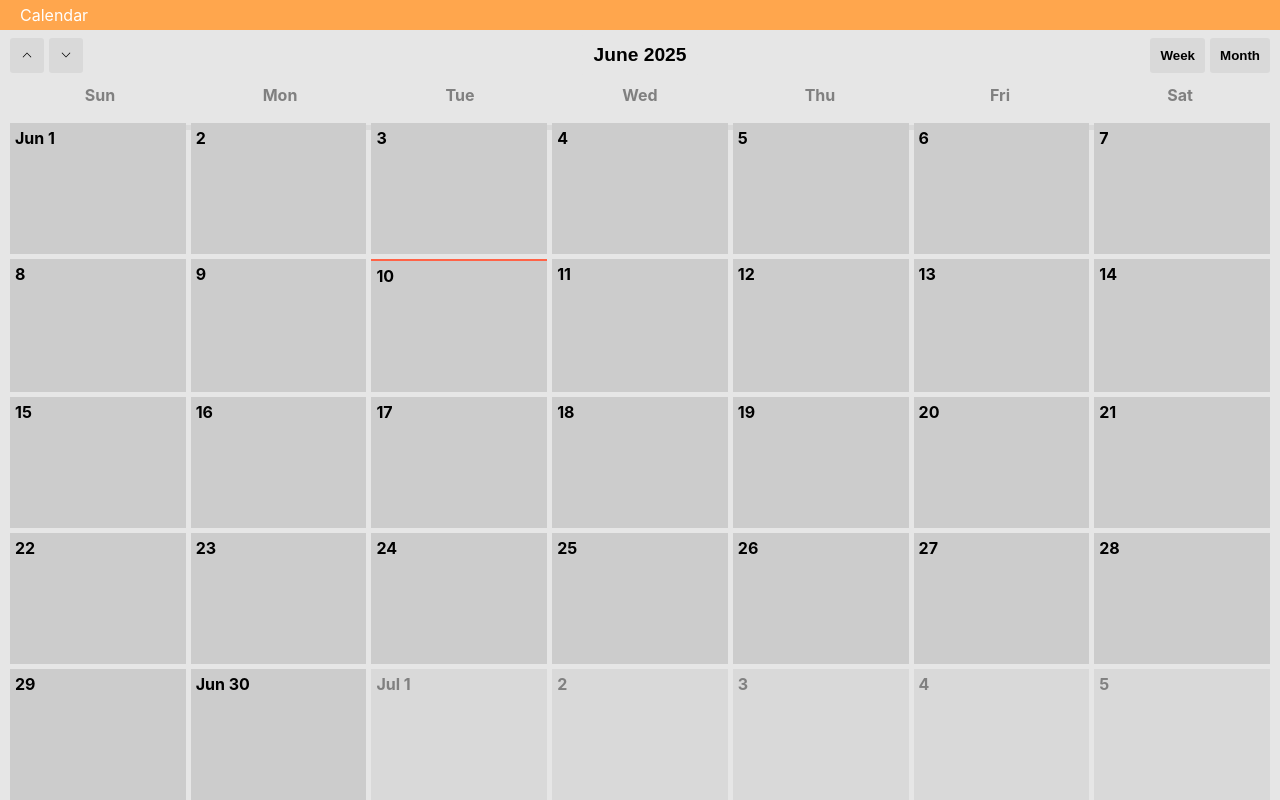
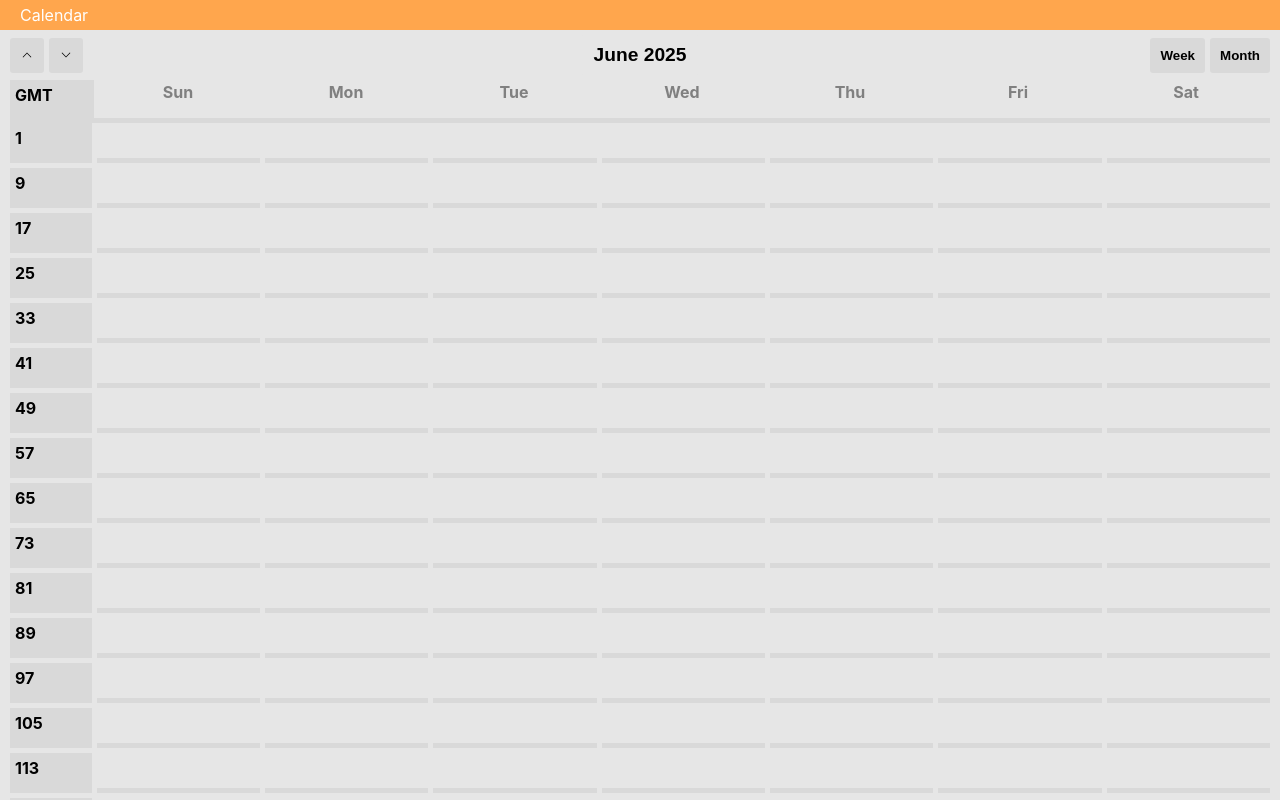
Before and after one commit to MiniKieffer/task_calendar_React, a React (Create React App) app: page / in a window 1280 px wide. Both pictures are taken after a click on the button "Week". Built offline with nearby package versions, Linux system fonts and the light colour scheme.

Commit message:
add_week_UI

```diff
--- /dev/null
+++ b/src/components/calendar/calendarBody/calendarMonthBody/index.tsx
@@ -0,0 +1,50 @@
+import React from "react";
+import {
+         CalendarGridContainer,
+         CalendarBodyContainer,
+         MonthGridCell
+        } from "../styles";
+import useCalendarDates from "@/hooks/calendar/useCalendarDates";
+import { Days, Months } from "@/utils/calendar";
+
+interface calendarMonthBodyComponentProps {
+  displayDate: Date;  // The message prop must be a string
+}
+
+const CalendarMonthBody: React.FC<calendarMonthBodyComponentProps> = ({ displayDate }) => {
+  const { currentMonthDates, lastMonthDates, nextMonthDates } = useCalendarDates(displayDate);
+
+  return (
+    <CalendarBodyContainer>
+      <CalendarGridContainer variant="calendarDayBar">
+        {Days.map((day, index) => (
+          <MonthGridCell variant="dayBarCell" key={index}>
+            {day}
+          </MonthGridCell>
+        ))}
+      </ CalendarGridContainer>
+      <CalendarGridContainer variant="calendarMonthBox">
+        {lastMonthDates.map((date, index) => (
+          <MonthGridCell variant="otherMonthCell" key={index}>
+            {index === lastMonthDates.length - 1 && `${Months[displayDate.getMonth() === 0 ? 11 : displayDate.getMonth() - 1]} `}
+            {date}
+          </MonthGridCell>
+        ))}
+        {currentMonthDates.map((date, index) => (
+          <MonthGridCell variant={date === new Date().getDate() && displayDate.getMonth() === new Date().getMonth() ? "todayCell" : "thisMonthCell"} key={index}>
+            {(date === 1 || index === currentMonthDates.length - 1) && `${Months[displayDate.getMonth()]} `}
+            {date}
+          </MonthGridCell>
+        ))}
+        {nextMonthDates.map((date, index) => (
+          <MonthGridCell variant="otherMonthCell" key={index}>
+            {(date === 1) && `${Months[displayDate.getMonth() === 11 ? 0 : displayDate.getMonth() + 1]} `}
+            {date}
+          </MonthGridCell>
+        ))}
+      </ CalendarGridContainer>
+    </CalendarBodyContainer>
+  );
+}
+
+export default CalendarMonthBody;
--- /dev/null
+++ b/src/components/calendar/calendarBody/calendarWeekBody/index.tsx
@@ -0,0 +1,35 @@
+import React from "react";
+import {
+         CalendarGridContainer,
+         WeekGridCell
+        } from "../styles";
+import { Days } from "@/utils/calendar";
+
+interface calendarWeekBodyComponentProps {
+  displayDate: Date;  // The message prop must be a string
+}
+
+const CalendarWeekBody: React.FC<calendarWeekBodyComponentProps> = ({ displayDate }) => {
+
+  return (
+    <>
+      <CalendarGridContainer variant="calendarWeekDayBar">
+        <WeekGridCell variant="timeBarCell">GMT</WeekGridCell>
+        {Days.map((day, index) => (
+          <WeekGridCell variant="dayBarCell" key={index}>
+            {day}
+          </WeekGridCell>
+        ))}
+      </ CalendarGridContainer>
+      <CalendarGridContainer variant="calendarWeekBox">
+        {Array.from({ length: 192 }).map((_, index) => (
+          <WeekGridCell variant={(index + 1) % 8 === 1 ? "timeBarCell" : "dayBarCell"} key={index}>
+            {((index + 1) % 8 === 1) && `${index + 1} `}
+          </WeekGridCell>
+      ))}
+      </ CalendarGridContainer>
+    </>
+  );
+}
+
+export default CalendarWeekBody;
--- a/src/components/calendar/calendarBody/index.tsx
+++ b/src/components/calendar/calendarBody/index.tsx
@@ -1,46 +1,19 @@
 import React from "react";
-import {
-         CalendarGridContainer,
-         CalendarBodyContainer,
-         MonthGridCell
-        } from "./styles";
-import useCalendarDates from "@/hooks/calendar/useCalendarDates";
-import { Days, Months } from "@/utils/calendar";
+import { CalendarBodyContainer } from "./styles";
+import CalendarMonthBody from "./calendarMonthBody";
+import CalendarWeekBody from "./calendarWeekBody";
 
 interface calendarBodyComponentProps {
-  currentDate: Date;  // The message prop must be a string
+  displayDate: Date;  // The message prop must be a string
+  weekMonthConversion: string;
 }
 
-const CalendarBody: React.FC<calendarBodyComponentProps> = ({ currentDate }) => {
-  const { currentMonthDates, lastMonthDates, nextMonthDates } = useCalendarDates(currentDate);
+const CalendarBody: React.FC<calendarBodyComponentProps> = ({ displayDate, weekMonthConversion }) => {
 
   return (
     <CalendarBodyContainer>
-      <CalendarGridContainer variant="calendarDayBar">
-        {Days.map((day, index) => (
-          <MonthGridCell variant="dayBarCell" key={index}>
-            {(index === currentMonthDates.length - 1) && `${Months[currentDate.getMonth() - 1]} `}
-            {day}
-          </MonthGridCell>
-        ))}
-      </ CalendarGridContainer>
-      <CalendarGridContainer variant="calendarMainBox">
-        {lastMonthDates.map((day, index) => (
-          <MonthGridCell variant="otherMonthCell" key={index}>{day}</MonthGridCell>
-        ))}
-        {currentMonthDates.map((day, index) => (
-          <MonthGridCell variant={day === new Date().getDate() ? "todayCell" : "thisMonthCell"} key={index}>
-            {(day === 1 || index === currentMonthDates.length - 1) && `${Months[currentDate.getMonth()]} `}
-            {day}
-          </MonthGridCell>
-        ))}
-        {nextMonthDates.map((day, index) => (
-          <MonthGridCell variant="otherMonthCell" key={index}>
-            {(day === 1) && `${Months[currentDate.getMonth() + 1]} `}
-            {day}
-          </MonthGridCell>
-        ))}
-      </ CalendarGridContainer>
+      { weekMonthConversion === 'month' && <CalendarMonthBody displayDate = {displayDate} /> }
+      { weekMonthConversion === 'week' && <CalendarWeekBody displayDate={displayDate} /> }
     </CalendarBodyContainer>
   );
 }
--- a/src/components/calendar/calendarBody/styles.ts
+++ b/src/components/calendar/calendarBody/styles.ts
@@ -1,26 +1,74 @@
 import styled, { css } from 'styled-components';
 
 export const CalendarBodyContainer = styled.div`
-  Height: calc(100vh - 80px)
+  Height: calc(100vh - 80px);
+  overflow: auto;
 `
 
-export const CalendarGridContainer = styled.div<{ variant?: 'calendarDayBar' | 'calendarMainBox' }>`
+export const CalendarGridContainer = styled.div<{ variant?: 'calendarDayBar' | 'calendarMonthBox' | 'calendarWeekBox' | 'calendarWeekDayBar' }>`
   display: grid;
-  grid-template-columns: repeat(7, 1fr);
+
 
   ${(props) =>
     props.variant === 'calendarDayBar' &&
     css`
+      grid-template-columns: repeat(7, 1fr);
       height: 6%;
     `}
 
   ${(props) =>
-    props.variant === 'calendarMainBox' &&
+    props.variant === 'calendarMonthBox' &&
     css`
+      grid-template-columns: repeat(7, 1fr);
+      gap: 5px;
+      height: 94%;
+    `}
+
+  ${(props) =>
+    props.variant === 'calendarWeekDayBar' &&
+    css`
+      grid-template-columns: 0.5fr repeat(7, 1fr);
+      height: 6%;
+    `}
+
+  ${(props) =>
+    props.variant === 'calendarWeekBox' &&
+    css`
+      grid-template-columns: 0.5fr repeat(7, 1fr);
       gap: 5px;
       height: 94%;
     `}
 `;
+
+export const WeekGridCell = styled.div<{ variant?: 'dayBarCell' | 'timeBarCell' | 'weekCell' }>`
+  padding: 5px;
+  font-weight: bold;
+  min-height: 10px;
+
+  ${(props) =>
+    props.variant === 'dayBarCell' &&
+    css`
+      display: flex;
+      justify-content: center;
+      align-items: center;
+      color: grey;
+      padding-bottom: 20px;
+      border-bottom: 5px solid #d9d9d9;
+    `}
+
+  ${(props) =>
+    props.variant === 'timeBarCell' &&
+    css`
+      background-color: #d9d9d9;
+      grid-column-gap: 0px;
+    `}
+
+  ${(props) =>
+    props.variant === 'weekCell' &&
+    css`
+      background-color: #cccccc;
+    `}
+`
 
 export const MonthGridCell = styled.div<{ variant?: 'dayBarCell' | 'thisMonthCell' |  'otherMonthCell' | 'todayCell'}>`
   padding: 5px;
--- a/src/components/common/customButton/styles.ts
+++ b/src/components/common/customButton/styles.ts
@@ -11,6 +11,7 @@ export const StyledButton = styled.button<{ variant?: 'calenderHeaderWeekMonth'
 
   &:active {
     transform: scale(0.97);
+    background-color: gray;
   }
 
   ${(props) =>
--- a/src/pages/calendar/index.tsx
+++ b/src/pages/calendar/index.tsx
@@ -4,46 +4,50 @@ import CalendarBody from '../../components/calendar/calendarBody';
 import { CalendarContainer } from './styles';
 
 const CalenderPage: React.FC = () => {
-  const [currentDate, setCurrentDate] = useState<Date>(new Date());
-  const [monthChangeDirection, setMonthChangeDirection] = useState<string>('')
+  const [displayDate, setDisplayDate] = useState<Date>(new Date());
+  const [monthChangeDirection, setMonthChangeDirection] = useState<string>('');
+  const [weekMonthConversion, setWeekMonthConversion] = useState<string>('month');
   useEffect(() => {
     const intervalId = setInterval(() => {
       const newDate = new Date().toLocaleDateString();
-      if (newDate !== currentDate.toLocaleDateString()) {
-        setCurrentDate(new Date());  // Update the state, which will trigger a re-render
+      if (newDate !== displayDate.toLocaleDateString()) {
+        setDisplayDate(new Date());  // Update the state, which will trigger a re-render
       }
     }, 60000); // Check every minute (60000 ms)
 
     // Clean up the interval when the component unmounts
     return () => clearInterval(intervalId);
-  },[currentDate]);
+  },[displayDate]);
 
   // Reset calendar date according to month change event
   useEffect(() => {
-    const newDate = new Date(currentDate);
+    const newDate = new Date(displayDate);
+    newDate.setDate(1);
     if(monthChangeDirection === 'next') {
-      newDate.setDate(1);
-      newDate.setMonth(currentDate.getMonth() + 1);
-      setCurrentDate(newDate);
+      newDate.setMonth(displayDate.getMonth() + 1);
+      setDisplayDate(newDate);
+      setMonthChangeDirection('');
+    } else if(monthChangeDirection === 'previous') {
+      newDate.setMonth(displayDate.getMonth() - 1);
+      setDisplayDate(newDate);
       setMonthChangeDirection('');
     }
-    if(monthChangeDirection === 'previous') {
-      newDate.setDate(1);
-      newDate.setMonth(currentDate.getMonth() - 1);
-      setCurrentDate(newDate);
-      setMonthChangeDirection('');
-    }
-  }, [monthChangeDirection, currentDate])
+
+  }, [monthChangeDirection, displayDate])
 
   const handleChangeMonth = (monthChangeDirection:string) => {
     setMonthChangeDirection(monthChangeDirection);
   }
 
+  const handleWeekMonthConversion = (weekMonthConversion:string) => {
+    setWeekMonthConversion(weekMonthConversion);
+  }
+
   return (
     <>
       <CalendarContainer>
-        <CalendarHeader changeMonth={handleChangeMonth} currentDate={currentDate}/>
-        <CalendarBody currentDate={currentDate} />
+        <CalendarHeader changeMonth={handleChangeMonth} displayDate={displayDate} weekMonthConversion={handleWeekMonthConversion} />
+        <CalendarBody displayDate={displayDate} weekMonthConversion = {weekMonthConversion} />
       </CalendarContainer>
     </>
   );
--- a/src/utils/calendar/utils.ts
+++ /dev/null
@@ -1,56 +0,0 @@
-export const Days = ["Sun", "Mon", "Tue", "Wed", "Thu", "Fri", "Sat"];
-export const Months = ["Jan", "Feb", "Mar", "Apr", "May", "Jun", "Jul", "Aug", "Sep", "Oct", "Nov", "Dec"];
-export const MonthsFullName = ["January", "Febrary", "March", "April", "May", "June", "July", "August", "September", "October", "November", "December"];
-
-export const getCurrentMonthFirstDayIndex = (currentDate : Date) => {
-    const currentMonthFirstDay = new Date(currentDate.getFullYear(), currentDate.getMonth(), 1);
-    const firstDayIndex = currentMonthFirstDay.getDay();
-    return(firstDayIndex);
-}
-
-export const getNextMonthFirstDayIndex = (currentDate : Date) => {
-    const nextMonthFirstDay = new Date(currentDate.getFullYear(), currentDate.getMonth() + 1, 1);
-    const nextMonthFirstDayIndex = nextMonthFirstDay.getDay();
-    return(nextMonthFirstDayIndex);
-}
-
-export const getCurrentMonthDates = (currentDate : Date) => {
-    const currentMonthDates: number[] = [];
-    const currentMonthLastDay = new Date(currentDate.getFullYear(), currentDate.getMonth() + 1, 0);
-    const lastDayDate = currentMonthLastDay.getDate();
-    for(let index = 1; index < lastDayDate + 1; index++) {
-        currentMonthDates.push(index);
-    };
-    return(currentMonthDates);
-}
-
-
-export const getLastMonthDates = (currentDate : Date, firstDayIndex : number) => {
-
-    const lastMonthDates: number[] = [];
-
-    if(firstDayIndex === 0) return(lastMonthDates);
-
-    // Get the last date of the previous month
-    const lastMonthLastDay = new Date(currentDate.getFullYear(), currentDate.getMonth(), 0);
-
-    const lastMonthLastDate = lastMonthLastDay.getDate();
-
-    let firstIndexDate = lastMonthLastDate - firstDayIndex + 1;
-    for(let index = 0; index < firstDayIndex; index++) {
-        lastMonthDates.push(firstIndexDate);
-        firstIndexDate++;
-    };
-
-    return(lastMonthDates);
-}
-
-export const getNextMonthDates = (nextMonthFirstDayIndex : number) => {
-    const nextMonthDates: number[] = [];
-    if(nextMonthFirstDayIndex === 0) return(nextMonthDates);
-
-    for(let index = 1; index < 7 - nextMonthFirstDayIndex; index++) {
-        nextMonthDates.push(index);
-    };
-    return(nextMonthDates);
-}
```
Also changed, not shown: src/components/calendar/calendarHeader/index.tsx (+9 -7 lines).
